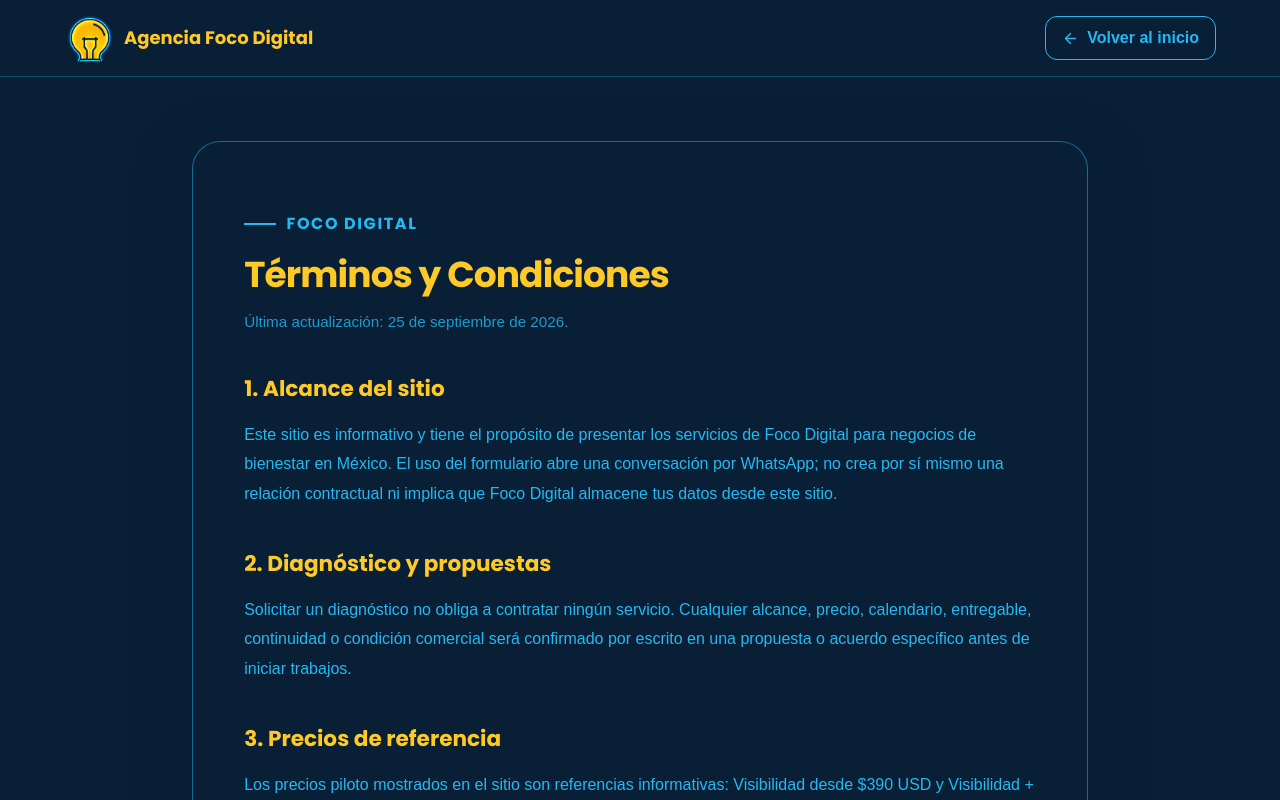
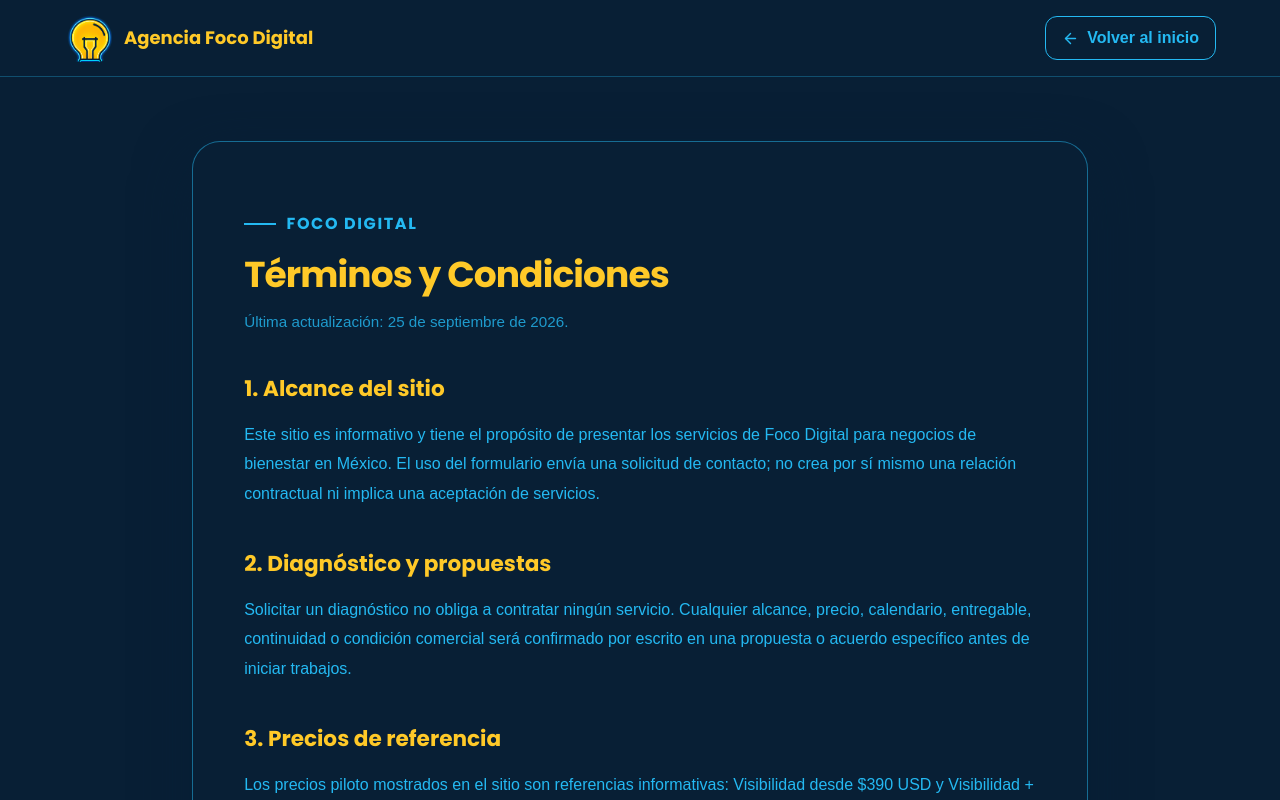
Before and after one commit to agenciafocodigital/foco-digital-landing, a Next.js app: page /terminos-y-condiciones in a window 1280 px wide. Shown: the top 800 px of the page. Built offline with nearby package versions, Linux system fonts and the light colour scheme; no server answers.

Commit message:
Actualiza términos y condiciones

```diff
--- a/app/terminos-y-condiciones/page.tsx
+++ b/app/terminos-y-condiciones/page.tsx
@@ -15,8 +15,8 @@
         <h2 id="terms-scope">1. Alcance del sitio</h2>
         <p>
           Este sitio es informativo y tiene el propósito de presentar los servicios de Foco Digital para negocios de
-          bienestar en México. El uso del formulario abre una conversación por WhatsApp; no crea por sí mismo una
-          relación contractual ni implica que Foco Digital almacene tus datos desde este sitio.
+          bienestar en México. El uso del formulario envía una solicitud de contacto; no crea por sí mismo una relación
+          contractual ni implica una aceptación de servicios.
         </p>
       </section>
 
```
